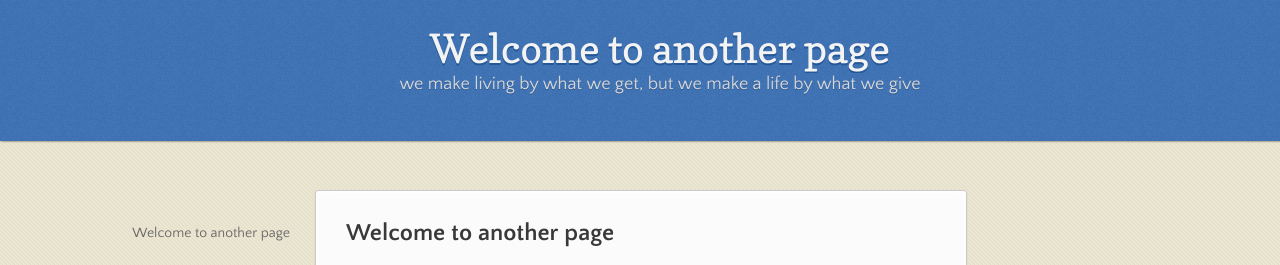
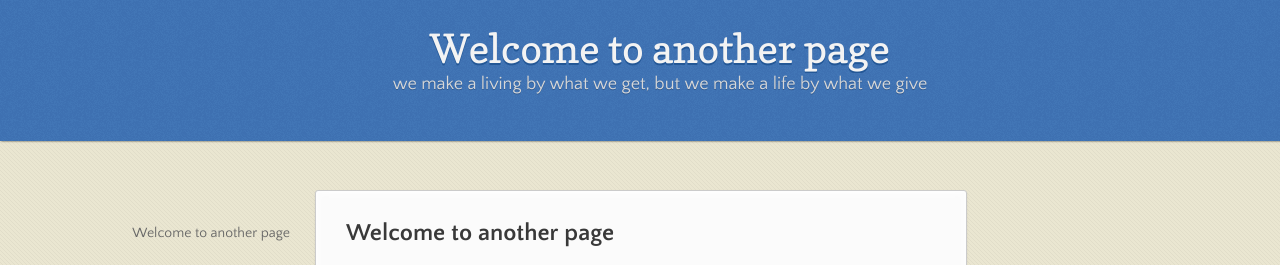
Before and after one commit to mhk150230/Michael-Kim-Bio, a Jekyll site: the page built from another-page.md, in a window 1280 px wide. Shown: the top 265 px of the page. Built offline with Jekyll 4.4.1, drawn with Linux system fonts in a browser that asks for light colours; our own code applies the rules of GitHub Pages for plain Markdown files.

```diff
--- a/_config.yml
+++ b/_config.yml
@@ -1,5 +1,5 @@
 title: Michael Kim
-description: we make living by what we get, but we make a life by what we give
+description: we make a living by what we get, but we make a life by what we give
 show_downloads: true
 google_analytics:
 theme: jekyll-theme-leap-day
```
